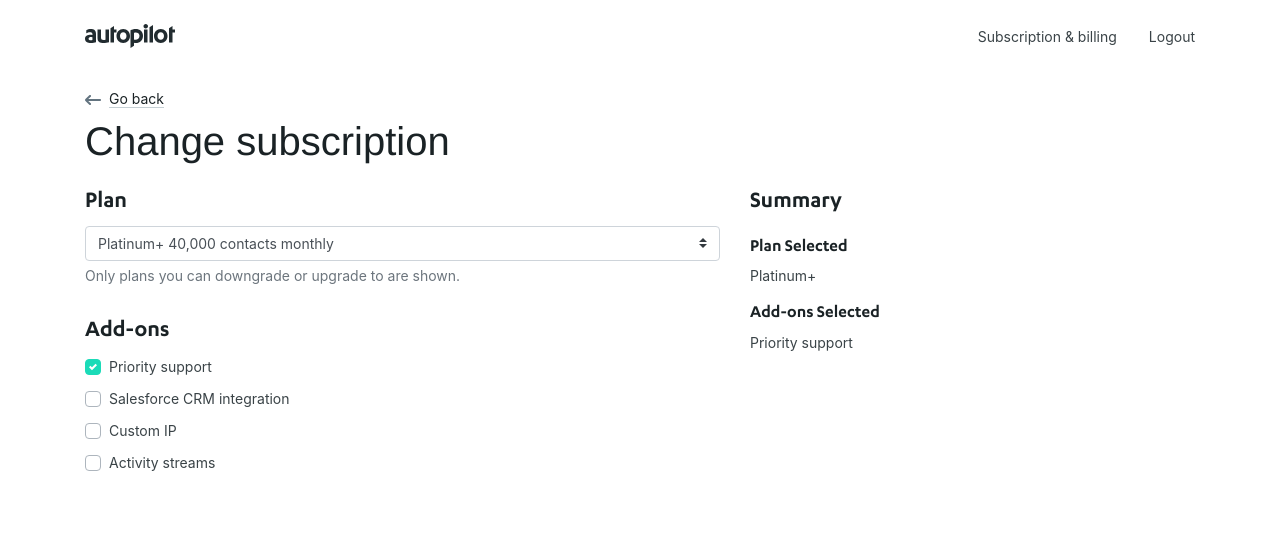
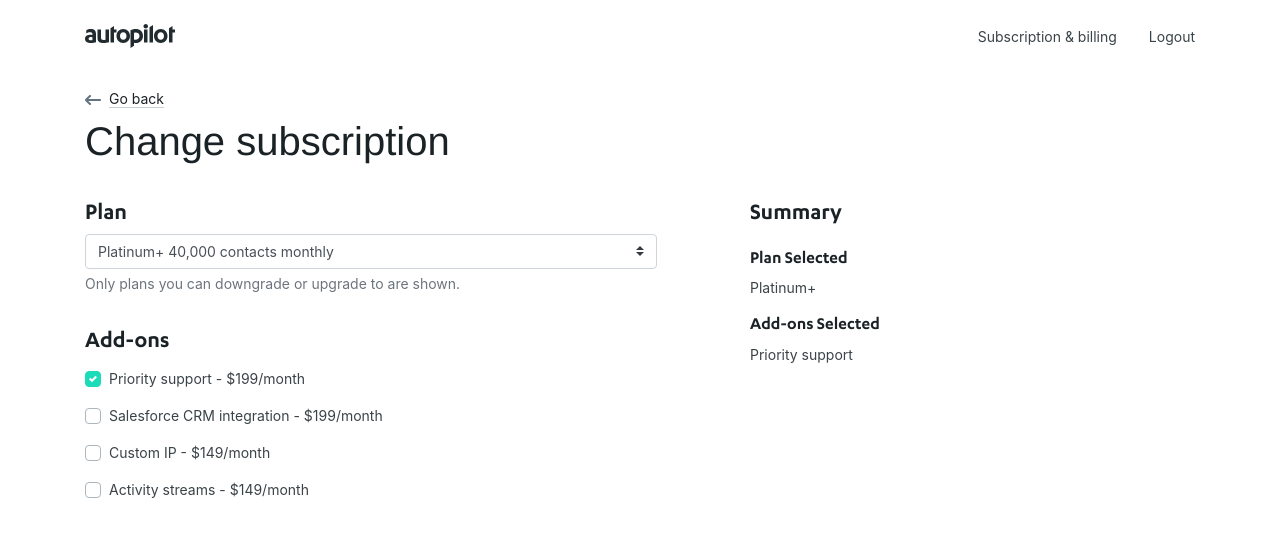
Before and after one commit to BenBish/ahq, a React (Create React App) app: page / in a window 1280 px wide. Shown: the top 536 px of the page. Built offline with nearby package versions, Linux system fonts and the light colour scheme.

Commit message:
Visual tweaks and improvements

```diff
--- a/src/App.jsx
+++ b/src/App.jsx
@@ -33,6 +33,7 @@ const App = () => {
           h3 {
             font-family: Karbon-SemiBold, sans-serif;
             font-size: 24px;
+            margin-bottom: 4px;
           }
           h3 {
             font-size: 18px;
--- a/src/components/AddOns/AddOns.jsx
+++ b/src/components/AddOns/AddOns.jsx
@@ -51,9 +51,10 @@ const AddOns = () => {
               onChange={toggleAddon}
               css={css`
                 line-height: 23px;
+                margin: 5px 0 1px;
               `}
             >
-              {addOn.name}
+              {addOn.name} - {addOn.price}
             </label>
           </div>
         ))}
--- a/src/components/Plans/Plans.jsx
+++ b/src/components/Plans/Plans.jsx
@@ -14,7 +14,7 @@ const Plans = () => {
   return (
     <div
       css={css`
-        margin-bottom: 32px;
+        margin-bottom: 35px;
       `}
     >
       <h2>Plan</h2>
@@ -22,6 +22,10 @@ const Plans = () => {
         <select
           css={css`
             font-size: 14px;
+
+            @media (min-width: 992px) {
+              width: 90%;
+            }
           `}
           name="plans"
           className="custom-select"
--- a/src/components/Summary/Summary.jsx
+++ b/src/components/Summary/Summary.jsx
@@ -9,6 +9,7 @@ const Summary = () => {
 
   return (
     <div className="mb-5">
+      <hr className="d-md-none" />
       <h2
         css={css`
           margin-bottom: 20px;
@@ -16,6 +17,8 @@ const Summary = () => {
       >
         Summary
       </h2>
+      <div className="row">
+        <div className="col-xs-12 col-sm-6 col-md-12">
           <h3>Plan Selected</h3>
           <p
             css={css`
@@ -24,7 +27,9 @@ const Summary = () => {
           >
             {activePlan}
           </p>
+        </div>
 
+        <div className="col-xs-12 col-sm-6 col-md-12">
           <h3>Add-ons Selected</h3>
           {activeAddOns.map((addOn, index) => (
             <p
@@ -37,6 +42,8 @@ const Summary = () => {
             </p>
           ))}
         </div>
+      </div>
+    </div>
   );
 };
 
--- a/src/pages/Subscription/Subscription.jsx
+++ b/src/pages/Subscription/Subscription.jsx
@@ -1,4 +1,6 @@
-import React, { Fragment, useState } from "react";
+/** @jsx jsx */
+import { css, jsx } from "@emotion/core";
+import { Fragment, useState } from "react";
 
 import SubscriptionContext from "../../context/SubscriptionContext";
 
@@ -52,7 +54,13 @@ const Subscription = () => {
   return (
     <Fragment>
       <BackButton />
-      <h1 className="mb-4">Change subscription</h1>
+      <h1
+        css={css`
+          margin-bottom: 36px;
+        `}
+      >
+        Change subscription
+      </h1>
 
       <div className="row">
         <SubscriptionContext.Provider
@@ -65,11 +73,11 @@ const Subscription = () => {
             setActiveAddOns
           }}
         >
-          <div className="col-xs-12 col-lg-7">
+          <div className="col-xs-12 col-md-7">
             <Plans />
             <AddOns />
           </div>
-          <div className="col-xs-12 col-lg-5">
+          <div className="col-xs-12 col-md-5">
             <Summary />
           </div>
         </SubscriptionContext.Provider>
```
Lines whose indentation alone changed are shown as unchanged.
